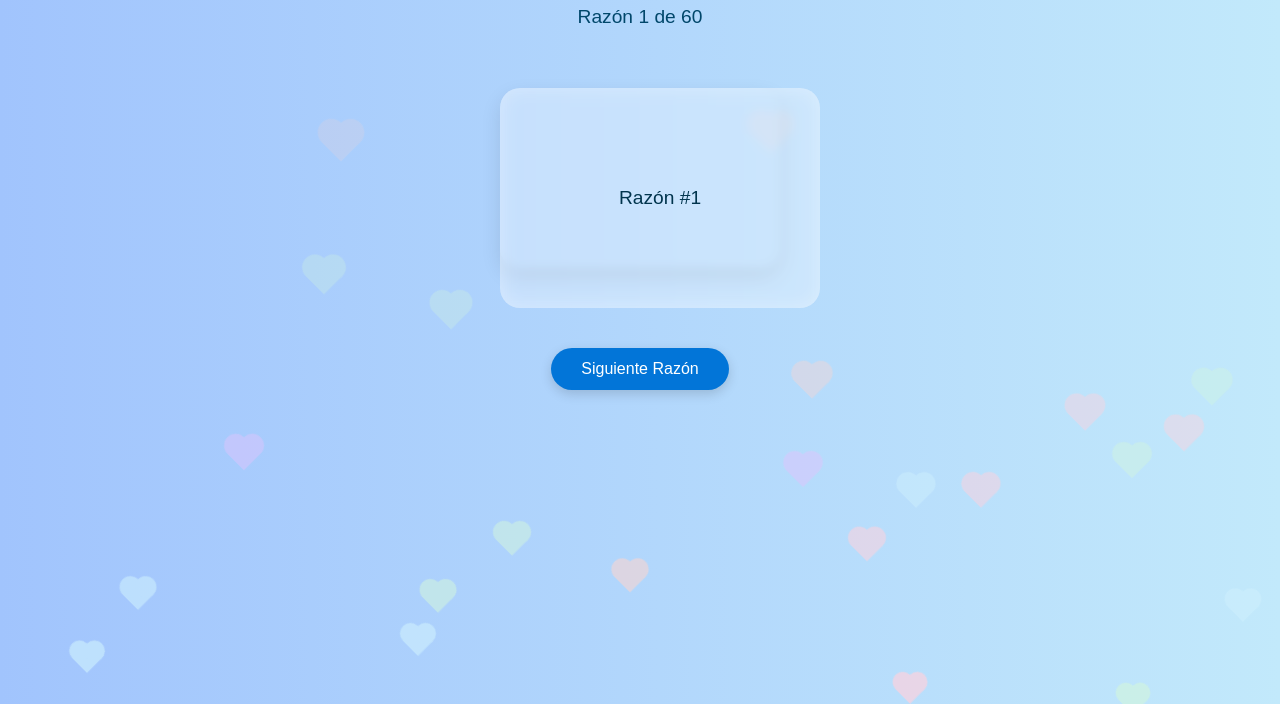
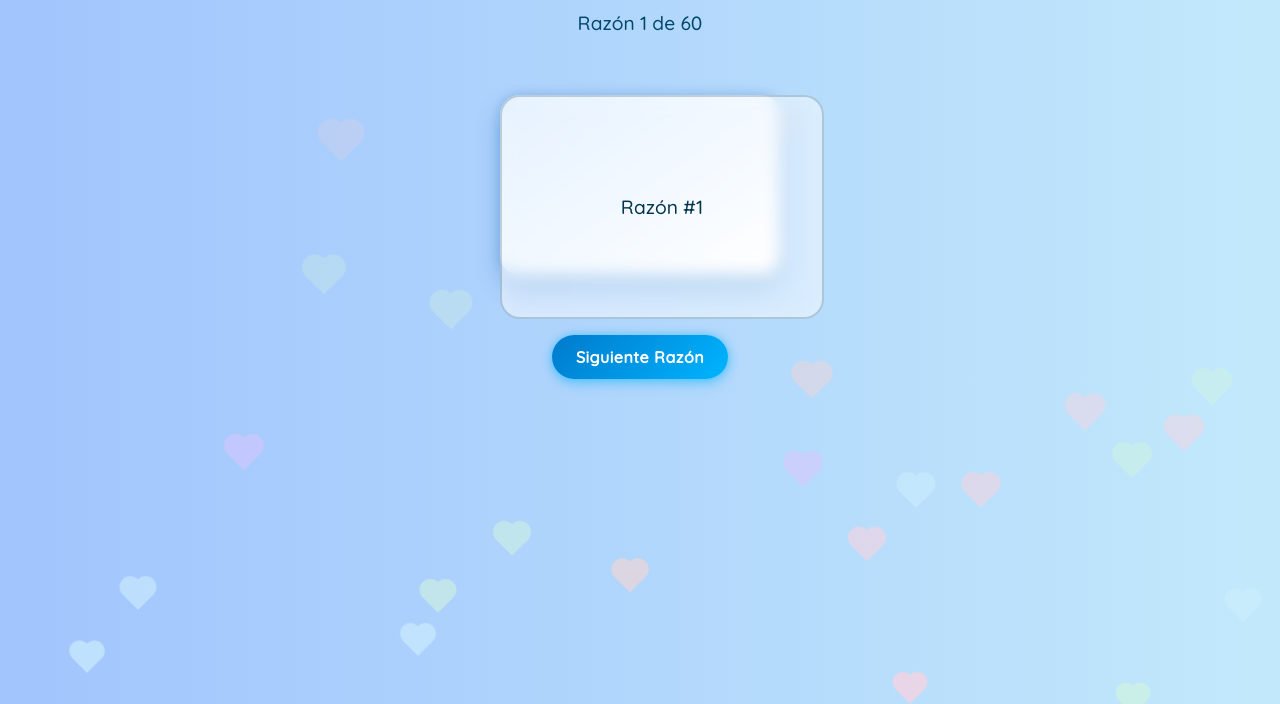
Before and after one commit to liliaaanxd/PARA-MI-NOVIA-SOFI, a plain HTML site: page pagina-de-mi-amor-main/200razones/index.html in a window 1280 px wide. Shown: the part 96-800 px from the top of the page. Drawn offline with Linux system fonts and the light colour scheme.

Commit message:
Add files via upload

```diff
--- a/pagina-de-mi-amor-main/200razones/index.html
+++ b/pagina-de-mi-amor-main/200razones/index.html
@@ -4,7 +4,7 @@
   <meta charset="UTF-8" />
   <meta name="viewport" content="width=device-width, initial-scale=1.0" />
   <title>60 Razones para Amarte</title>
-  <link href="https://fonts.googleapis.com/css2?family=Dancing+Script&display=swap" rel="stylesheet" />
+  <link href="https://fonts.googleapis.com/css2?family=Quicksand:wght@500&display=swap" rel="stylesheet">
   <link rel="stylesheet" href="styles.css" />
 </head>
 <body>
--- a/pagina-de-mi-amor-main/200razones/styles.css
+++ b/pagina-de-mi-amor-main/200razones/styles.css
@@ -1,6 +1,6 @@
 /* Fuente principal */
 body {
-    font-family: 'Poppins', sans-serif;
+  font-family: 'Quicksand', sans-serif;
     background: linear-gradient(to right, #a1c4fd, #c2e9fb);
     color: #03324d;
     margin: 0;
@@ -10,6 +10,7 @@ body {
   }
 
   h1 {
+    font-family: 'Quicksand', sans-serif;
     margin-top: 30px;
     font-size: 2.5em;
     font-weight: 700;
@@ -17,6 +18,7 @@ body {
   }
 
   .counter {
+    font-family: 'Quicksand', sans-serif;
     font-size: 1.2em;
     margin-top: 10px;
     color: #01476b;
@@ -24,6 +26,7 @@ body {
   }
 
   .container {
+    font-family: 'Quicksand', sans-serif;
     display: flex;
     justify-content: center;
     align-items: center;
@@ -38,7 +41,14 @@ body {
     perspective: 1000px;
     margin: 20px;
     border-radius: 20px;
-    box-shadow: 0 8px 20px rgba(0, 0, 0, 0.1);
+    box-shadow: 0 12px 24px rgba(0, 89, 179, 0.3),
+                0 0 12px rgba(0, 89, 179, 0.2);
+    background: linear-gradient(145deg, #d0e7ff, #ffffff);
+    transition: transform 0.3s ease;
+  }
+
+  .card:hover {
+    transform: scale(1.03);
   }
 
   .inner-card {
@@ -55,7 +65,8 @@ body {
     transform: rotateY(180deg);
   }
 
-  .card-front, .card-back {
+  .card-front,
+  .card-back {
     position: absolute;
     width: 100%;
     height: 100%;
@@ -67,41 +78,53 @@ body {
     padding: 20px;
     font-size: 1.2em;
     font-weight: 500;
-    box-shadow: inset 0 0 20px rgba(255, 255, 255, 0.3);
+    box-shadow: inset 0 0 20px rgba(255, 255, 255, 0.2);
+    transition: background 0.4s ease;
   }
 
   .card-front {
-    background: rgba(255, 255, 255, 0.3);
-    backdrop-filter: blur(5px);
+    background: rgba(255, 255, 255, 0.45);
+    backdrop-filter: blur(8px);
     color: #01344d;
+    border: 2px solid rgba(1, 52, 77, 0.2);
   }
 
   .card-back {
-    background: rgba(3, 50, 77, 0.7);
-    color: #fff;
+    background: linear-gradient(135deg, #007acc, #003d66);
+    color: #ffffff;
     transform: rotateY(180deg);
-    backdrop-filter: blur(6px);
+    backdrop-filter: blur(10px);
+    border: 2px solid rgba(255, 255, 255, 0.2);
   }
 
-  /* Botón "Siguiente Razón" */
-  #next-btn {
-    background: #0275d8;
-    color: #fff;
-    padding: 12px 30px;
+  button {
+    background: linear-gradient(135deg, #007acc, #00b4ff);
+    color: white;
+    font-family: 'Quicksand', sans-serif;
+    font-size: 1em;
+    font-weight: 600;
+    padding: 12px 24px;
     border: none;
     border-radius: 30px;
-    font-size: 1em;
-    font-weight: 500;
+    box-shadow: 0 6px 12px rgba(0, 180, 255, 0.3),
+                0 0 8px rgba(0, 180, 255, 0.5);
     cursor: pointer;
-    margin: 20px auto 50px;
-    transition: background 0.3s ease, transform 0.2s ease;
-    box-shadow: 0 4px 12px rgba(0, 0, 0, 0.15);
+    transition: all 0.3s ease;
+    letter-spacing: 0.5px;
   }
 
-  #next-btn:hover {
-    background: #025aa5;
-    transform: scale(1.05);
+  button:hover {
+    background: linear-gradient(135deg, #00b4ff, #0095e0);
+    box-shadow: 0 8px 16px rgba(0, 180, 255, 0.4),
+                0 0 12px rgba(0, 180, 255, 0.6);
+    transform: translateY(-2px);
   }
+
+  button:active {
+    transform: scale(0.98);
+    box-shadow: 0 4px 8px rgba(0, 180, 255, 0.2);
+  }
+
 
   /* Responsive */
   @media (max-width: 600px) {
```
Also changed, not shown: index.html (+28 -25 lines), pagina-de-mi-amor-main/Mundo-invertido-main/Index.html (+1 -1 lines).
